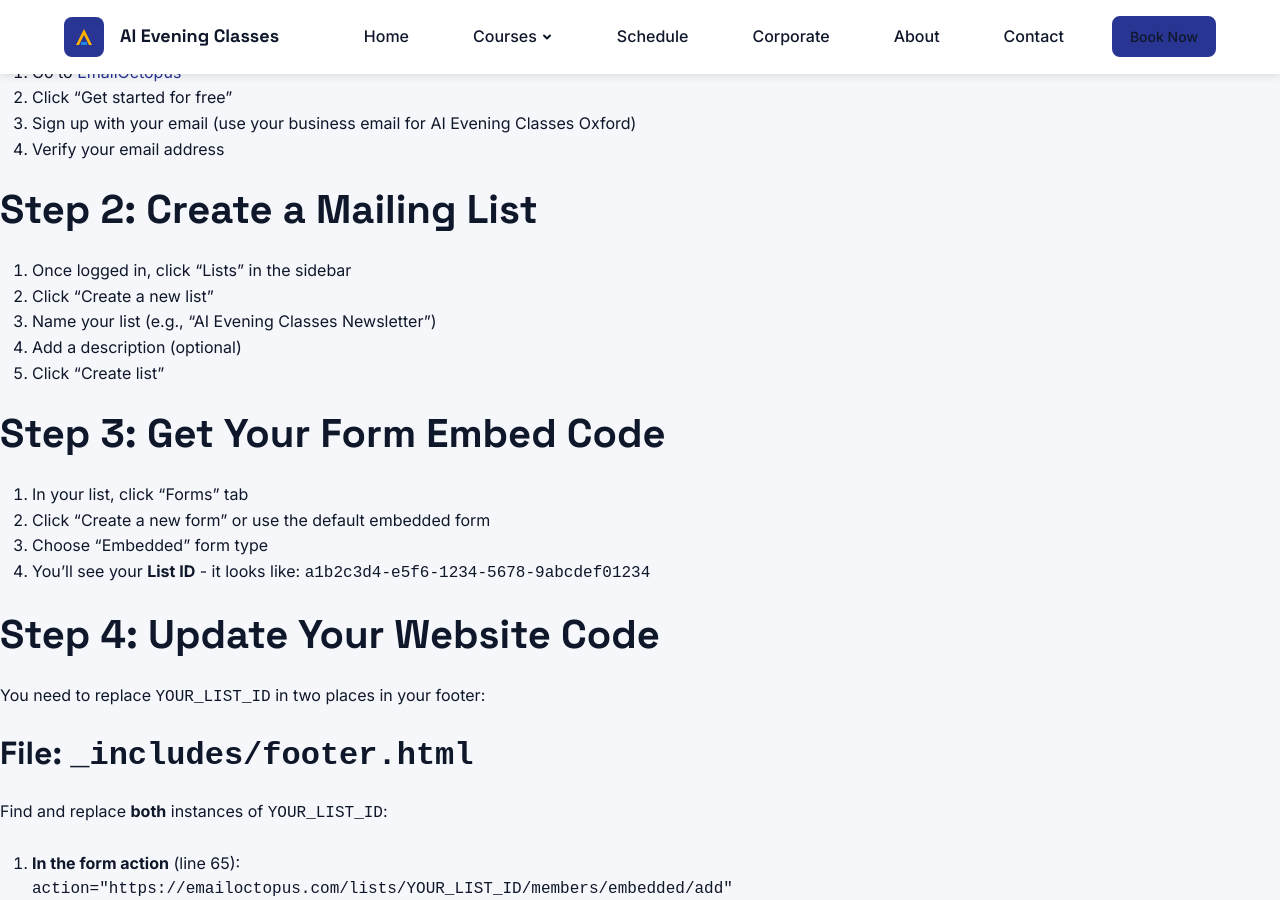
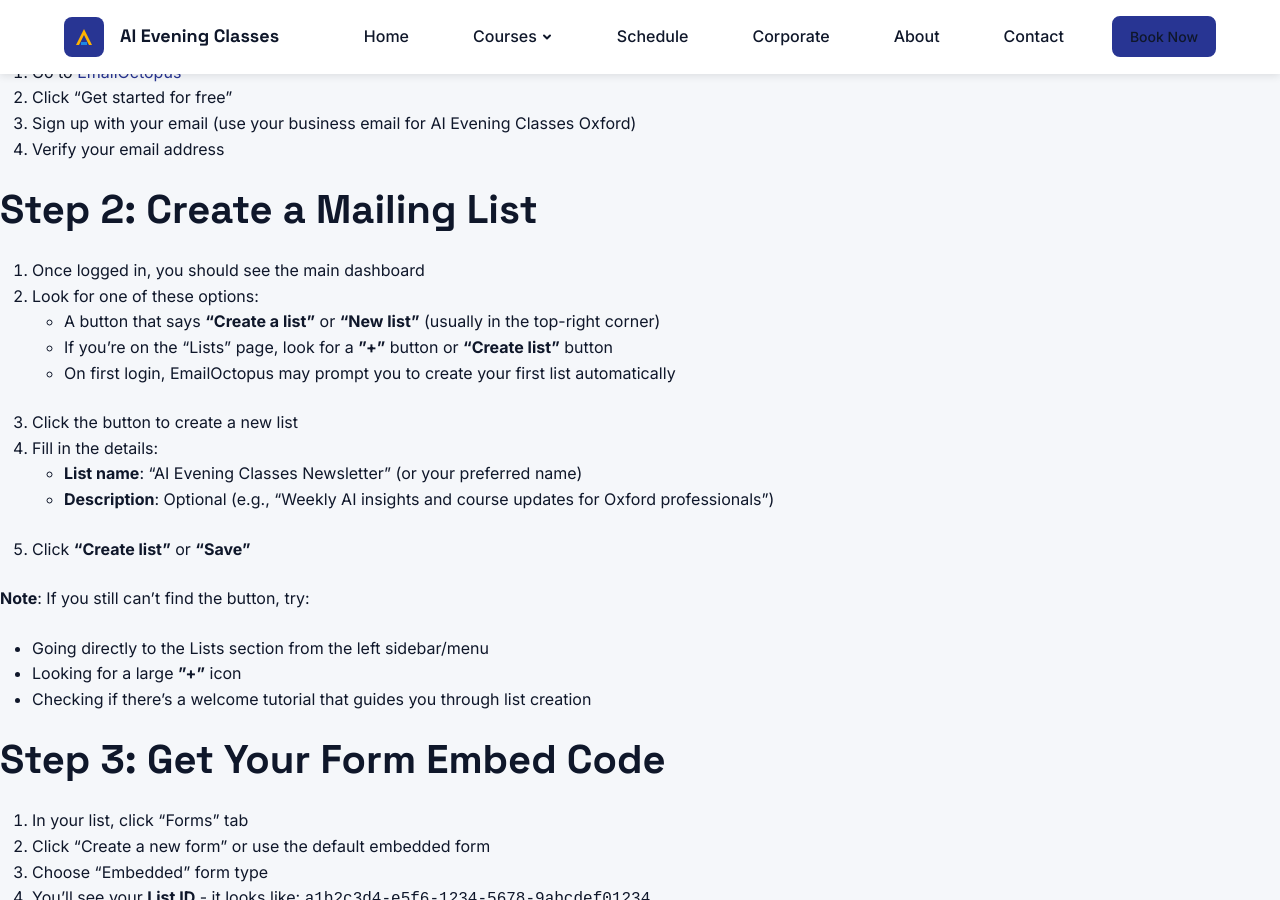
Before and after one commit to LatinRickshaw/oxfordaiteaching, a Jekyll site: the page built from EMAILOCTOPUS_SETUP.md, in a window 1280 px wide and 900 px high, scrolled down 217 px. Built offline with Jekyll 4.4.1, drawn with Linux system fonts in a browser that asks for light colours; our own code applies the rules of GitHub Pages for plain Markdown files.

Commit message:
Added Newsletter thank you and updated footer subscribe with Octopus form ID

```diff
--- a/EMAILOCTOPUS_SETUP.md
+++ b/EMAILOCTOPUS_SETUP.md
@@ -11,11 +11,21 @@
 
 ## Step 2: Create a Mailing List
 
-1. Once logged in, click "Lists" in the sidebar
-2. Click "Create a new list"
-3. Name your list (e.g., "AI Evening Classes Newsletter")
-4. Add a description (optional)
-5. Click "Create list"
+1. Once logged in, you should see the main dashboard
+2. Look for one of these options:
+   - A button that says **"Create a list"** or **"New list"** (usually in the top-right corner)
+   - If you're on the "Lists" page, look for a **"+"** button or **"Create list"** button
+   - On first login, EmailOctopus may prompt you to create your first list automatically
+3. Click the button to create a new list
+4. Fill in the details:
+   - **List name**: "AI Evening Classes Newsletter" (or your preferred name)
+   - **Description**: Optional (e.g., "Weekly AI insights and course updates for Oxford professionals")
+5. Click **"Create list"** or **"Save"**
+
+**Note**: If you still can't find the button, try:
+- Going directly to the Lists section from the left sidebar/menu
+- Looking for a large **"+"** icon
+- Checking if there's a welcome tutorial that guides you through list creation
 
 ## Step 3: Get Your Form Embed Code
 
--- a/_includes/footer.html
+++ b/_includes/footer.html
@@ -62,7 +62,7 @@
             <div class="footer-col">
                 <h3>Newsletter</h3>
                 <p>Get updates on new cohorts and AI insights</p>
-                <form class="newsletter-form" method="post" action="https://emailoctopus.com/lists/YOUR_LIST_ID/members/embedded/add">
+                <form class="newsletter-form" method="post" action="https://emailoctopus.com/lists/a34bf3e4-bc70-11f0-8cd2-bf23d52d7a61/members/embedded/add">
                     <input type="email" name="email_address" id="email_address" placeholder="Your email" required>
                     <div class="newsletter-consent">
                         <label>
@@ -72,7 +72,7 @@
                     </div>
                     <!-- EmailOctopus form fields -->
                     <div style="position: absolute; left: -5000px;" aria-hidden="true">
-                        <input type="text" name="hpYOUR_LIST_ID" tabindex="-1" value="">
+                        <input type="text" name="hpa34bf3e4-bc70-11f0-8cd2-bf23d52d7a61" tabindex="-1" value="">
                     </div>
                     <button type="submit" class="btn btn-secondary">Subscribe</button>
                 </form>
```
Also changed, not shown: newsletter-thank-you.html (added, +76 -0 lines), newsletter.html (added, +118 -0 lines).
